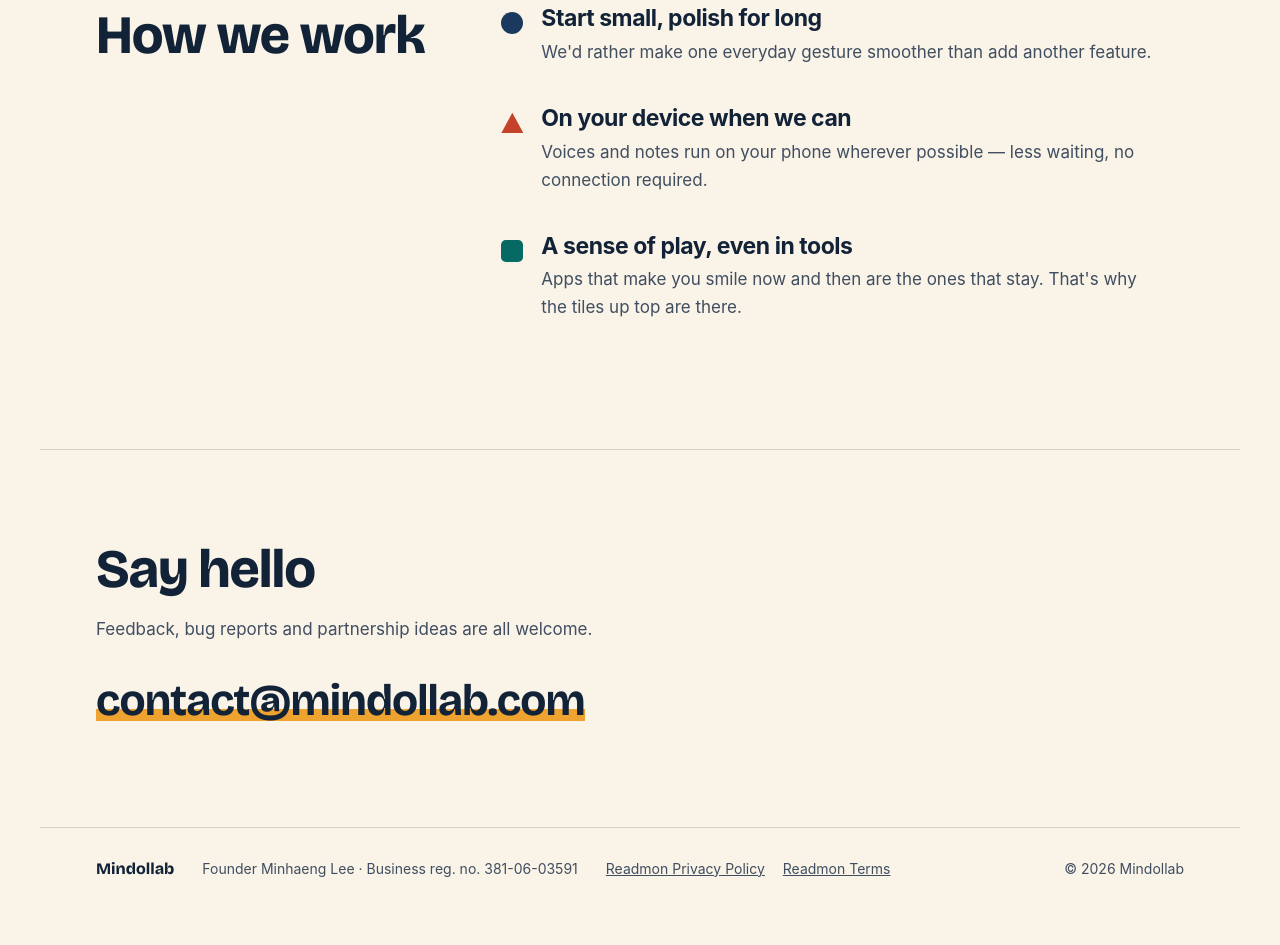
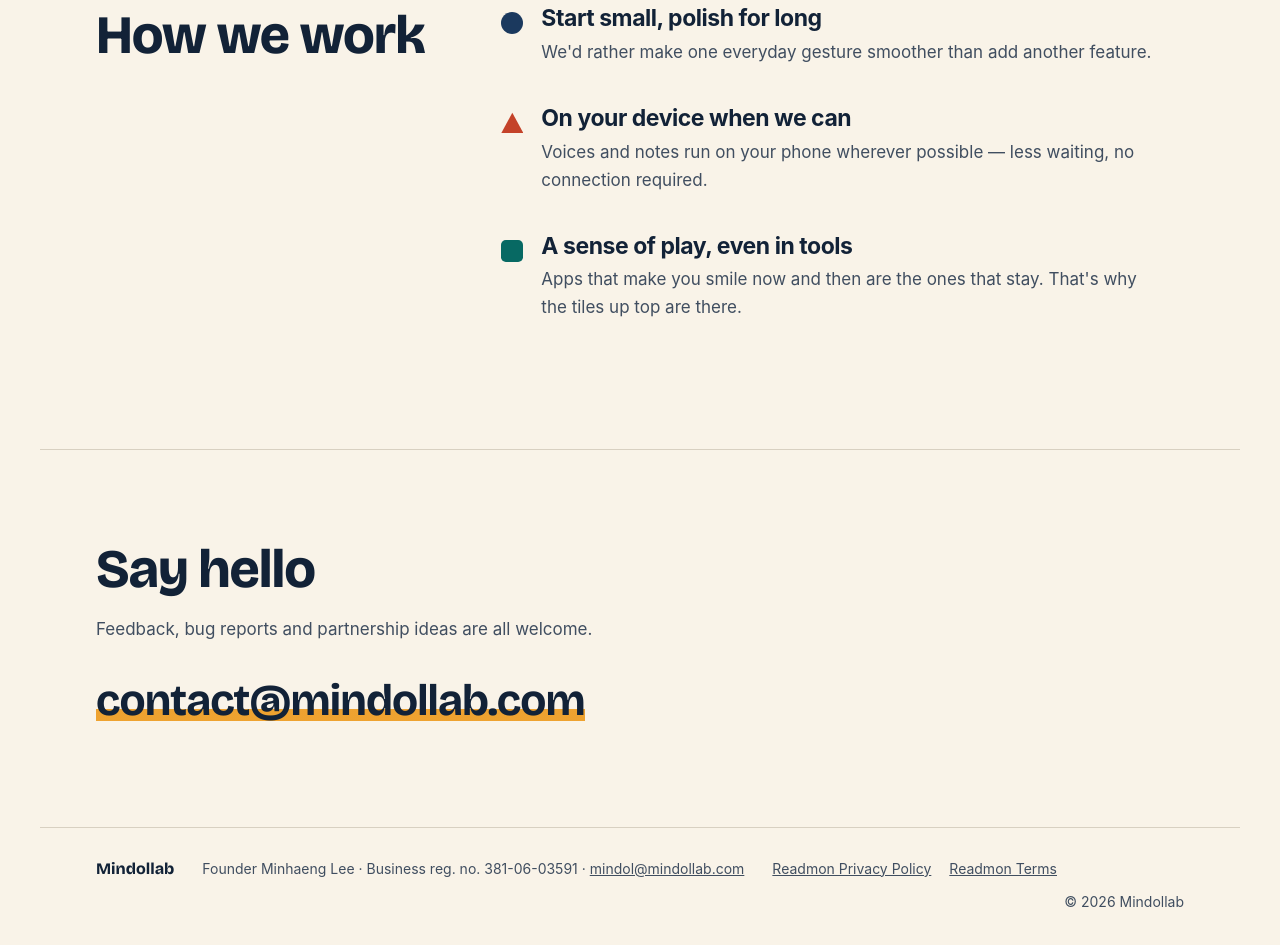
Before and after one commit to fogblue/fogblue.github.io, a plain HTML site: page index.html in a window 1280 px wide. Shown: the part 2404-3349 px from the top of the page. Before the commit the page ends 3326 px from the top, so only its background shows below. Drawn offline with nearby package versions, Linux system fonts and the light colour scheme; a web font is replaced by a local one.

Commit message:
푸터에 대표 이메일을 더한다 — 스타트업 프로그램 신청 이메일과 맞춘다
Co-Authored-By: Claude Opus 5.5 <noreply@anthropic.com>
Claude-Session: https://claude.ai/code/session_01CkLYy42bBd5bmGcRGqX8R1

```diff
--- a/index.html
+++ b/index.html
@@ -211,7 +211,7 @@
 
 <footer class="foot">
   <p class="foot-brand">Mindollab <span data-l="ko">민돌랩</span></p>
-  <p class="foot-meta"><span data-l="ko">대표 이민행 · 사업자등록번호 381-06-03591</span><span data-l="en">Founder Minhaeng Lee · Business reg. no. 381-06-03591</span></p>
+  <p class="foot-meta"><span data-l="ko">대표 이민행 · 사업자등록번호 381-06-03591</span><span data-l="en">Founder Minhaeng Lee · Business reg. no. 381-06-03591</span> · <a href="mailto:mindol@mindollab.com">mindol@mindollab.com</a></p>
   <p class="foot-links">
     <a href="/readmon/privacy.html"><span data-l="ko">Readmon 개인정보처리방침</span><span data-l="en">Readmon Privacy Policy</span></a>
     <a href="/readmon/terms.html"><span data-l="ko">Readmon 이용약관</span><span data-l="en">Readmon Terms</span></a>
```
